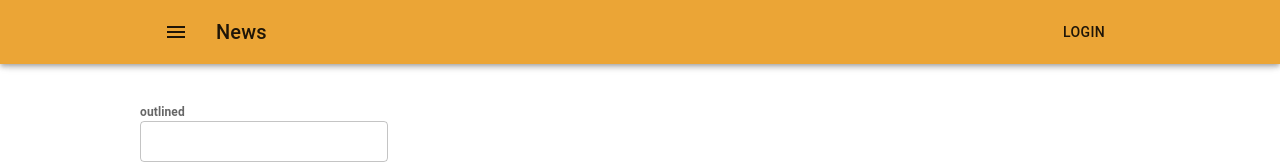
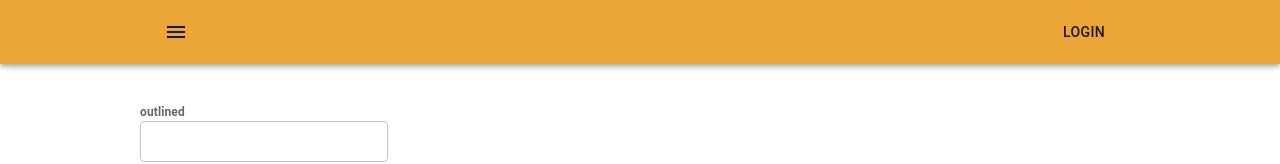
Before and after one commit to shou1027/cookma, a Next.js app: page / in a window 1280 px wide. Shown: the top 164 px of the page. Built offline with nearby package versions, Linux system fonts and the light colour scheme.

Commit message:
微修正

```diff
--- a/components/molecules/Header.tsx
+++ b/components/molecules/Header.tsx
@@ -1,6 +1,7 @@
 import { Menu } from '@mui/icons-material';
 import { Box, Button, Drawer, IconButton, Typography } from '@mui/material';
 import { useState } from 'react';
+import { Link } from '../atoms/Link';
 
 export const Header = () => {
   const [open, setOpen] = useState(false);
@@ -21,7 +22,7 @@
         <Menu />
       </IconButton>
       <Typography variant="h6" component="div" sx={{ flexGrow: 1 }}>
-        News
+        <Link href="/">News</Link>
       </Typography>
       <Button color="inherit">Login</Button>
     </>
--- a/components/molecules/ImageSelector.tsx
+++ b/components/molecules/ImageSelector.tsx
@@ -1,3 +1,4 @@
+import { readAsDataURL } from '@/utils/readAsDataURL';
 import { CameraAlt, Cancel } from '@mui/icons-material';
 import { Box, IconButton, Stack } from '@mui/material';
 import { ChangeEvent, useRef, useState } from 'react';
```
